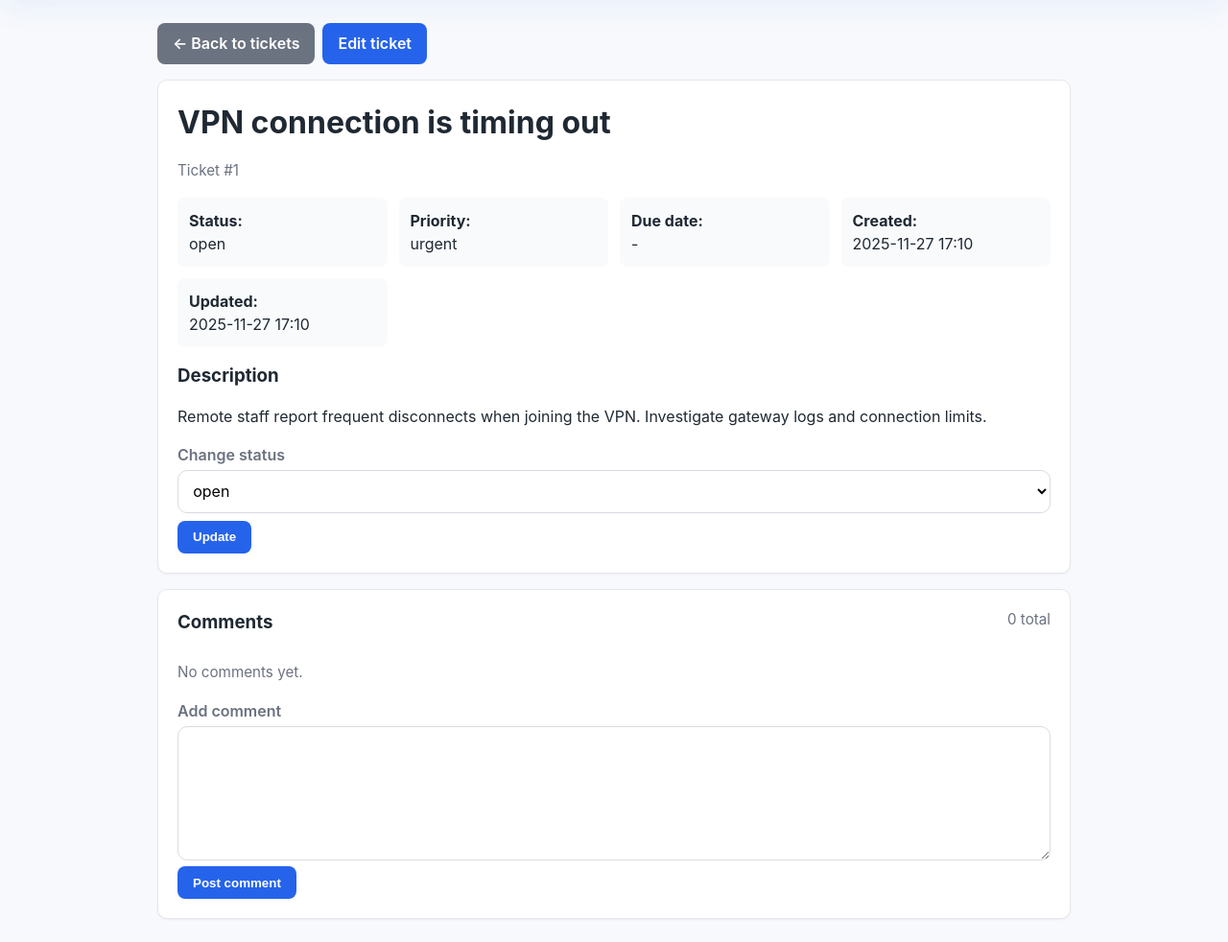
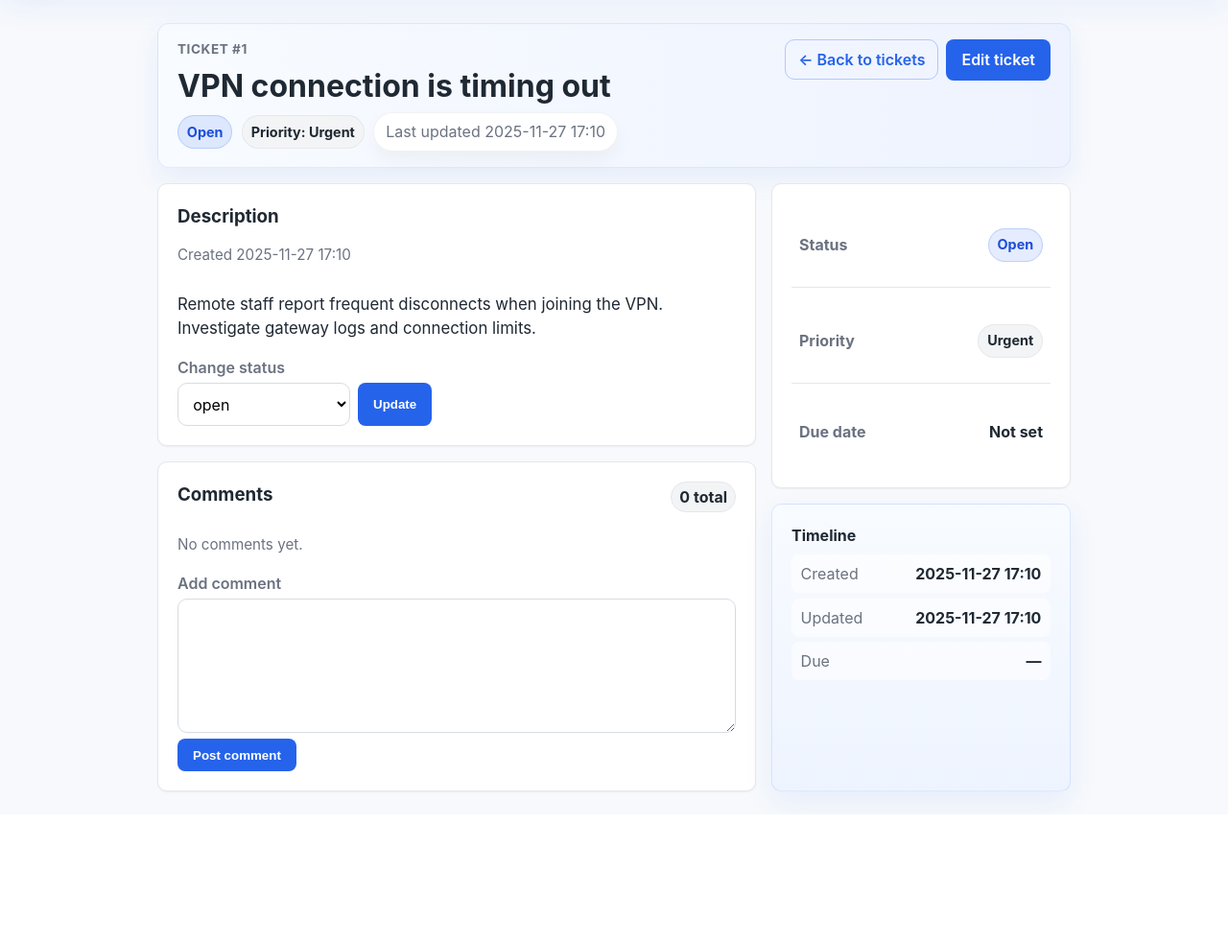
Before and after one commit to MysteryGrove/simpledesk, a Flask app: page /tickets/1 in a window 1280 px wide. Shown: the part 72-1054 px from the top of the page at 96% size. After the commit the page ends 919 px from the top, so only its background shows below. Run offline with Flask 3, Linux system fonts and the light colour scheme; the visitor is signed in with stand-in values (Sample User, id 1).

Commit message:
Refresh ticket detail layout

```diff
--- a/app/static/css/styles.css
+++ b/app/static/css/styles.css
@@ -156,6 +156,14 @@ h1, h2, h3 {
   align-items: flex-start;
   gap: 1rem;
   margin-bottom: 1rem;
+}
+
+.ticket-header {
+  background: linear-gradient(90deg, #f8fbff 0%, #eef3ff 100%);
+  padding: 1rem 1.25rem;
+  border: 1px solid rgba(37, 99, 235, 0.1);
+  border-radius: 12px;
+  box-shadow: 0 12px 28px rgba(37, 99, 235, 0.08);
 }
 
 .page-heading h1 {
@@ -416,6 +424,26 @@ button.link,
   border-color: rgba(37, 99, 235, 0.2);
 }
 
+.pill {
+  display: inline-flex;
+  align-items: center;
+  justify-content: center;
+  min-width: 32px;
+  height: 32px;
+  padding: 0 0.5rem;
+  background: rgba(37, 99, 235, 0.1);
+  color: var(--primary);
+  border-radius: 999px;
+  font-weight: 700;
+  border: 1px solid rgba(37, 99, 235, 0.18);
+}
+
+.pill.subtle {
+  background: #f3f4f6;
+  border-color: var(--border);
+  color: var(--text);
+}
+
 .status-closed {
   background: rgba(16, 185, 129, 0.14);
   color: #047857;
@@ -465,6 +493,11 @@ button.link,
   display: flex;
   gap: 0.5rem;
   flex-wrap: wrap;
+}
+
+.actions.compact select {
+  width: auto;
+  min-width: 180px;
 }
 
 .muted {
@@ -555,20 +588,6 @@ button.link,
 .nav-subtitle {
   color: var(--muted);
   font-size: 0.95rem;
-}
-
-.pill {
-  display: inline-flex;
-  align-items: center;
-  justify-content: center;
-  min-width: 32px;
-  height: 32px;
-  padding: 0 0.5rem;
-  background: rgba(37, 99, 235, 0.1);
-  color: var(--primary);
-  border-radius: 999px;
-  font-weight: 700;
-  border: 1px solid rgba(37, 99, 235, 0.18);
 }
 
 .settings-panel {
@@ -681,6 +700,146 @@ button.link,
   background: rgba(37, 99, 235, 0.1);
 }
 
+.lead {
+  font-size: 1.05rem;
+  margin: 0 0 0.75rem;
+}
+
+.meta-pill {
+  display: inline-flex;
+  align-items: center;
+  gap: 0.35rem;
+  padding: 0.45rem 0.75rem;
+  border-radius: 999px;
+  background: #fff;
+  border: 1px solid rgba(0, 0, 0, 0.05);
+  color: var(--muted);
+  box-shadow: 0 10px 20px rgba(0, 0, 0, 0.04);
+}
+
+.ticket-tags {
+  display: flex;
+  gap: 0.6rem;
+  flex-wrap: wrap;
+  align-items: center;
+}
+
+.ticket-layout {
+  display: grid;
+  grid-template-columns: 2fr 1fr;
+  gap: 1rem;
+}
+
+.ticket-main {
+  display: grid;
+  gap: 1rem;
+}
+
+.ticket-sidebar {
+  display: grid;
+  gap: 1rem;
+}
+
+.card-header {
+  display: flex;
+  align-items: flex-start;
+  justify-content: space-between;
+  gap: 0.75rem;
+  margin-bottom: 0.5rem;
+}
+
+.stacked {
+  display: grid;
+  gap: 0.25rem;
+}
+
+.info-card {
+  display: grid;
+  gap: 0.75rem;
+}
+
+.info-row {
+  display: flex;
+  justify-content: space-between;
+  align-items: center;
+  padding: 0.65rem 0.5rem;
+  border-bottom: 1px solid var(--border);
+}
+
+.info-row:last-child {
+  border-bottom: none;
+}
+
+.info-label {
+  color: var(--muted);
+  font-weight: 700;
+}
+
+.info-value {
+  font-weight: 700;
+}
+
+.timeline-card {
+  background: linear-gradient(180deg, #f8fbff 0%, #eef4ff 100%);
+  border-color: rgba(37, 99, 235, 0.12);
+  box-shadow: 0 12px 30px rgba(37, 99, 235, 0.08);
+}
+
+.timeline-title {
+  margin: 0 0 0.5rem;
+}
+
+.timeline {
+  list-style: none;
+  padding: 0;
+  margin: 0;
+  display: grid;
+  gap: 0.35rem;
+}
+
+.timeline li {
+  display: flex;
+  justify-content: space-between;
+  align-items: center;
+  padding: 0.5rem 0.6rem;
+  border-radius: 8px;
+  background: rgba(255, 255, 255, 0.6);
+}
+
+.timeline-label {
+  color: var(--muted);
+}
+
+.timeline-value {
+  font-weight: 700;
+}
+
+.comment-meta {
+  color: var(--muted);
+  font-weight: 700;
+  margin-bottom: 0.25rem;
+}
+
+.comment-body {
+  font-size: 1rem;
+}
+
+.comment {
+  border-color: rgba(37, 99, 235, 0.12);
+  background: linear-gradient(180deg, #ffffff 0%, #f8f9ff 100%);
+  box-shadow: 0 10px 24px rgba(37, 99, 235, 0.08);
+}
+
+@media (max-width: 960px) {
+  .ticket-layout {
+    grid-template-columns: 1fr;
+  }
+
+  .page-header.ticket-header {
+    flex-direction: column;
+  }
+}
+
 @media (max-width: 960px) {
   .settings-grid {
     grid-template-columns: 1fr;
--- a/app/templates/ticket_detail.html
+++ b/app/templates/ticket_detail.html
@@ -1,32 +1,36 @@
 {% extends 'base.html' %}
 {% block title %}Ticket #{{ ticket.id }}{% endblock %}
 {% block content %}
-  <div class="actions" style="margin-bottom: 1rem;">
-    <a class="btn secondary" href="{{ url_for('tickets.list_tickets') }}">&larr; Back to tickets</a>
+  <div class="page-header ticket-header">
+    <div class="page-heading">
+      <p class="eyebrow">Ticket #{{ ticket.id }}</p>
+      <h1>{{ ticket.title }}</h1>
+      <div class="ticket-tags">
+        <span class="badge status-{{ ticket.status }}">{{ ticket.status }}</span>
+        <span class="badge priority-{{ ticket.priority }}">Priority: {{ ticket.priority }}</span>
+        <span class="meta-pill">Last updated {{ ticket.updated_at.strftime('%Y-%m-%d %H:%M') }}</span>
+      </div>
+    </div>
+    <div class="page-actions">
+      <a class="btn ghost" href="{{ url_for('tickets.list_tickets') }}">&larr; Back to tickets</a>
       <a class="btn" href="{{ url_for('tickets.edit_ticket', ticket_id=ticket.id) }}">Edit ticket</a>
     </div>
-
-  <div class="card">
-    <h1>{{ ticket.title }}</h1>
-    <p class="muted">Ticket #{{ ticket.id }}</p>
-
-    <div class="meta-grid">
-      <div class="meta-item"><strong>Status:</strong><br>{{ ticket.status }}</div>
-      <div class="meta-item"><strong>Priority:</strong><br>{{ ticket.priority }}</div>
-      <div class="meta-item"><strong>Due date:</strong><br>{{ ticket.due_date.strftime('%Y-%m-%d') if ticket.due_date else '-' }}</div>
-      <div class="meta-item"><strong>Created:</strong><br>{{ ticket.created_at.strftime('%Y-%m-%d %H:%M') }}</div>
-      <div class="meta-item"><strong>Updated:</strong><br>{{ ticket.updated_at.strftime('%Y-%m-%d %H:%M') }}</div>
   </div>
 
-    <div class="field-stack">
+  <div class="ticket-layout">
+    <div class="ticket-main">
+      <div class="card stacked">
+        <div class="card-header">
           <div>
             <h3>Description</h3>
-        <p>{{ ticket.description }}</p>
+            <p class="muted">Created {{ ticket.created_at.strftime('%Y-%m-%d %H:%M') }}{% if ticket.due_date %} • Due {{ ticket.due_date.strftime('%Y-%m-%d') }}{% endif %}</p>
           </div>
+        </div>
+        <p class="lead">{{ ticket.description or 'No description provided.' }}</p>
 
-      <form method="post" action="{{ url_for('tickets.change_status', ticket_id=ticket.id) }}">
+        <form method="post" action="{{ url_for('tickets.change_status', ticket_id=ticket.id) }}" class="field-stack status-form">
           <label for="status">Change status</label>
-        <div class="actions">
+          <div class="actions compact">
             <select id="status" name="status">
               {% for status in status_options %}
                 <option value="{{ status }}" {% if status == ticket.status %}selected{% endif %}>{{ status }}</option>
@@ -36,19 +40,19 @@
           </div>
         </form>
       </div>
+
+      <div class="card">
+        <div class="card-header">
+          <h3>Comments</h3>
+          <span class="pill subtle">{{ comments|length }} total</span>
         </div>
 
-  <div class="card" style="margin-top: 1rem;">
-    <div class="actions" style="justify-content: space-between;">
-      <h3>Comments</h3>
-      <span class="muted">{{ comments|length }} total</span>
-    </div>
         {% if comments %}
           <ul class="comment-list">
             {% for comment in comments %}
               <li class="comment">
-            <div class="muted">{{ comment.created_at.strftime('%Y-%m-%d %H:%M') }}</div>
-            <div>{{ comment.body }}</div>
+                <div class="comment-meta">{{ comment.created_at.strftime('%Y-%m-%d %H:%M') }}</div>
+                <div class="comment-body">{{ comment.body }}</div>
               </li>
             {% endfor %}
           </ul>
@@ -62,4 +66,36 @@
           <button type="submit">Post comment</button>
         </form>
       </div>
+    </div>
+
+    <div class="ticket-sidebar">
+      <div class="card info-card">
+        <div class="info-row">
+          <div class="info-label">Status</div>
+          <div class="info-value">
+            <span class="badge status-{{ ticket.status }}">{{ ticket.status }}</span>
+          </div>
+        </div>
+        <div class="info-row">
+          <div class="info-label">Priority</div>
+          <div class="info-value">
+            <span class="badge priority-{{ ticket.priority }}">{{ ticket.priority }}</span>
+          </div>
+        </div>
+        <div class="info-row">
+          <div class="info-label">Due date</div>
+          <div class="info-value">{{ ticket.due_date.strftime('%Y-%m-%d') if ticket.due_date else 'Not set' }}</div>
+        </div>
+      </div>
+
+      <div class="card timeline-card">
+        <h4 class="timeline-title">Timeline</h4>
+        <ul class="timeline">
+          <li><span class="timeline-label">Created</span><span class="timeline-value">{{ ticket.created_at.strftime('%Y-%m-%d %H:%M') }}</span></li>
+          <li><span class="timeline-label">Updated</span><span class="timeline-value">{{ ticket.updated_at.strftime('%Y-%m-%d %H:%M') }}</span></li>
+          <li><span class="timeline-label">Due</span><span class="timeline-value">{{ ticket.due_date.strftime('%Y-%m-%d') if ticket.due_date else '—' }}</span></li>
+        </ul>
+      </div>
+    </div>
+  </div>
 {% endblock %}
```
Lines whose indentation alone changed are shown as unchanged.
